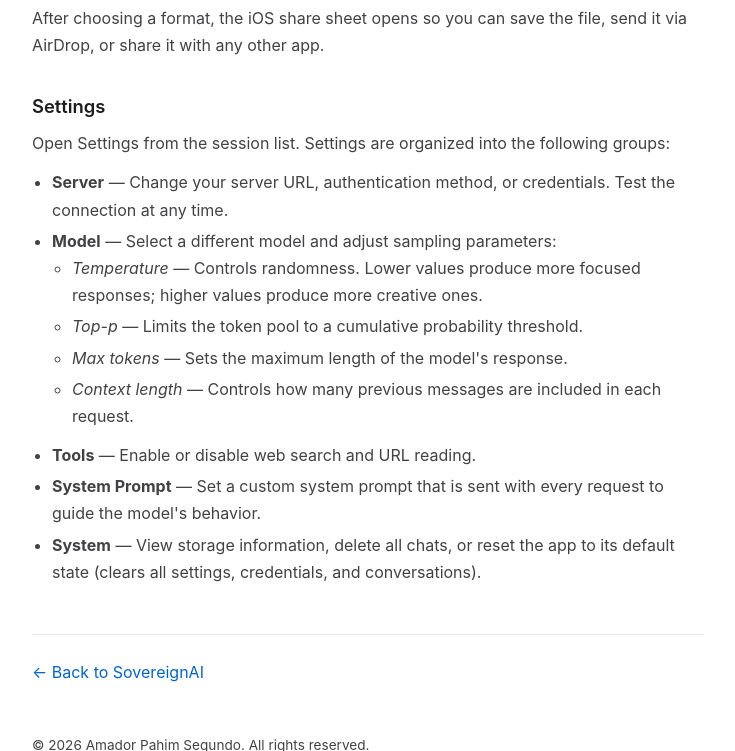
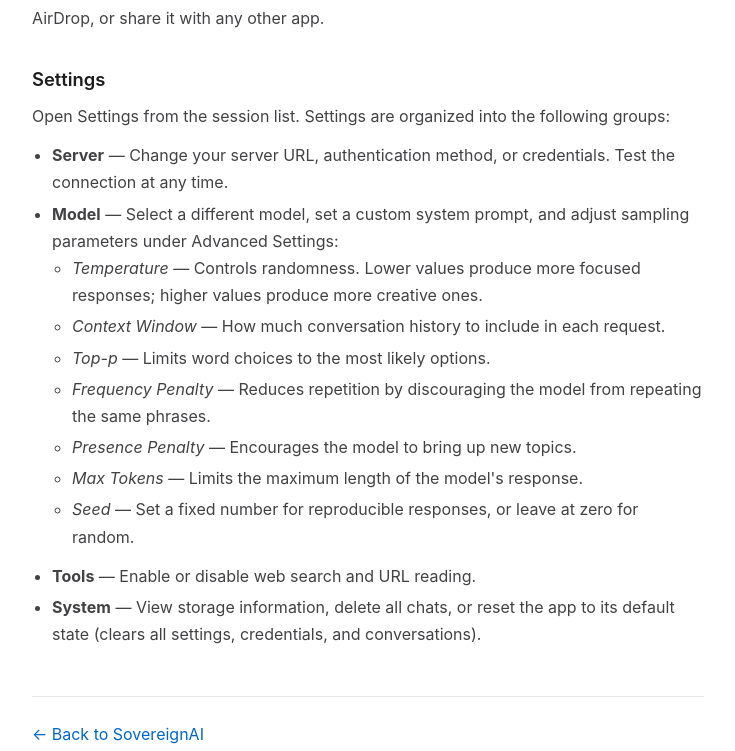
Before and after one commit to apahim/sovereignai-ios, a plain HTML site: page manual.html in a window 1280 px wide. Shown: the part 2383-3134 px from the top of the page, without its empty margins (272-1007 px from the left). Drawn offline with Linux system fonts and the light colour scheme.

Commit message:
Fixes in the user manual
* iPad message actions
* Settings

Signed-off-by: Amador Pahim <amador@pahim.org>

```diff
--- a/manual.html
+++ b/manual.html
@@ -58,11 +58,11 @@
         </ul>
 
         <h2>Message Actions</h2>
-        <p>Long-press (or right-click on iPad) any message to open the context menu with the following actions:</p>
+        <p>Long-press any message to open its context menu. The following actions are available:</p>
         <ul>
             <li><strong>Copy</strong> &mdash; Copy the message text to the clipboard.</li>
-            <li><strong>Edit</strong> &mdash; Available on your own messages. Edit the text and resend it; the conversation continues from the edited message.</li>
-            <li><strong>Regenerate Response</strong> &mdash; Ask the model to generate a new response to the preceding message.</li>
+            <li><strong>Edit</strong> &mdash; Available on your own messages only. Edit the text and resend it; the conversation continues from the edited message.</li>
+            <li><strong>Regenerate Response</strong> &mdash; Available on your own messages only. Ask the model to generate a new response.</li>
             <li><strong>Delete</strong> &mdash; Remove a single message from the conversation.</li>
             <li><strong>Delete &amp; Following</strong> &mdash; Remove the selected message and every message after it.</li>
         </ul>
@@ -96,16 +96,18 @@
         <p>Open Settings from the session list. Settings are organized into the following groups:</p>
         <ul>
             <li><strong>Server</strong> &mdash; Change your server URL, authentication method, or credentials. Test the connection at any time.</li>
-            <li><strong>Model</strong> &mdash; Select a different model and adjust sampling parameters:
+            <li><strong>Model</strong> &mdash; Select a different model, set a custom system prompt, and adjust sampling parameters under Advanced Settings:
                 <ul>
                     <li><em>Temperature</em> &mdash; Controls randomness. Lower values produce more focused responses; higher values produce more creative ones.</li>
-                    <li><em>Top-p</em> &mdash; Limits the token pool to a cumulative probability threshold.</li>
-                    <li><em>Max tokens</em> &mdash; Sets the maximum length of the model's response.</li>
-                    <li><em>Context length</em> &mdash; Controls how many previous messages are included in each request.</li>
+                    <li><em>Context Window</em> &mdash; How much conversation history to include in each request.</li>
+                    <li><em>Top-p</em> &mdash; Limits word choices to the most likely options.</li>
+                    <li><em>Frequency Penalty</em> &mdash; Reduces repetition by discouraging the model from repeating the same phrases.</li>
+                    <li><em>Presence Penalty</em> &mdash; Encourages the model to bring up new topics.</li>
+                    <li><em>Max Tokens</em> &mdash; Limits the maximum length of the model's response.</li>
+                    <li><em>Seed</em> &mdash; Set a fixed number for reproducible responses, or leave at zero for random.</li>
                 </ul>
             </li>
             <li><strong>Tools</strong> &mdash; Enable or disable web search and URL reading.</li>
-            <li><strong>System Prompt</strong> &mdash; Set a custom system prompt that is sent with every request to guide the model's behavior.</li>
             <li><strong>System</strong> &mdash; View storage information, delete all chats, or reset the app to its default state (clears all settings, credentials, and conversations).</li>
         </ul>
 
```
